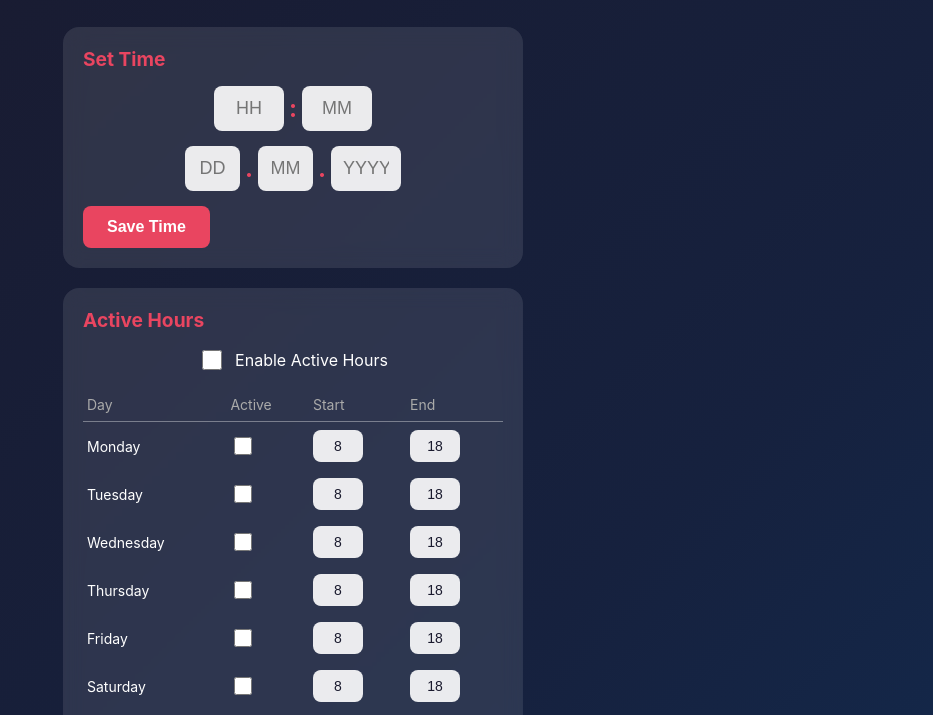
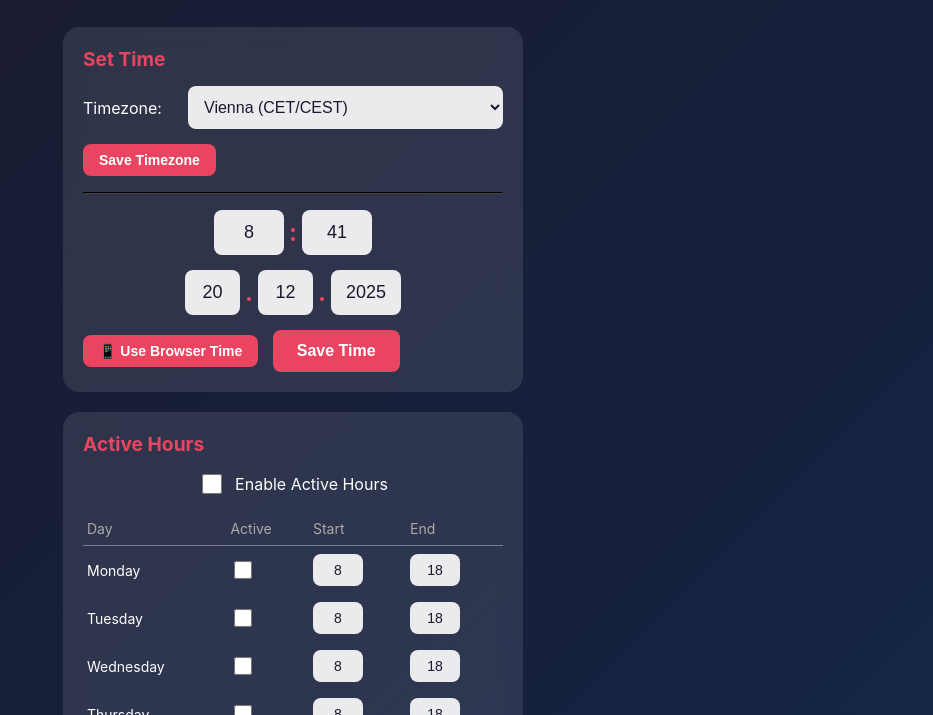
Before and after one commit to dreerr/the-dreaming-clock, a plain HTML site: page data/settings.html in a window 1280 px wide. Shown: the part 78-793 px from the top of the page, without its empty margins (347-1280 px from the left). Drawn offline with Linux system fonts and the light colour scheme; no server answers.

Commit message:
Füge Zeitzoneneinstellungen hinzu: Ermögliche die Auswahl und Speicherung der Zeitzone über die Benutzeroberfläche und API.

```diff
--- a/data/settings.html
+++ b/data/settings.html
@@ -15,6 +15,38 @@
       <section class="card">
         <h2>Set Time</h2>
         <div class="form-row">
+          <label>Timezone:</label>
+          <select id="timezone" class="select">
+            <option value="Europe/London">London (GMT/BST)</option>
+            <option value="Europe/Berlin">Berlin (CET/CEST)</option>
+            <option value="Europe/Paris">Paris (CET/CEST)</option>
+            <option value="Europe/Amsterdam">Amsterdam (CET/CEST)</option>
+            <option value="Europe/Rome">Rome (CET/CEST)</option>
+            <option value="Europe/Madrid">Madrid (CET/CEST)</option>
+            <option value="Europe/Vienna" selected>Vienna (CET/CEST)</option>
+            <option value="Europe/Zurich">Zurich (CET/CEST)</option>
+            <option value="Europe/Stockholm">Stockholm (CET/CEST)</option>
+            <option value="Europe/Athens">Athens (EET/EEST)</option>
+            <option value="Europe/Helsinki">Helsinki (EET/EEST)</option>
+            <option value="Europe/Moscow">Moscow (MSK)</option>
+            <option value="America/New_York">New York (EST/EDT)</option>
+            <option value="America/Chicago">Chicago (CST/CDT)</option>
+            <option value="America/Denver">Denver (MST/MDT)</option>
+            <option value="America/Los_Angeles">Los Angeles (PST/PDT)</option>
+            <option value="America/Sao_Paulo">São Paulo (BRT)</option>
+            <option value="Asia/Tokyo">Tokyo (JST)</option>
+            <option value="Asia/Shanghai">Shanghai (CST)</option>
+            <option value="Asia/Singapore">Singapore (SGT)</option>
+            <option value="Asia/Dubai">Dubai (GST)</option>
+            <option value="Australia/Sydney">Sydney (AEST/AEDT)</option>
+            <option value="Pacific/Auckland">Auckland (NZST/NZDT)</option>
+            <option value="UTC">UTC</option>
+          </select>
+        </div>
+        <button class="btn btn-small" onclick="saveTimezone()">Save Timezone</button>
+        <span id="tz-status" class="status"></span>
+        <hr style="margin: 1rem 0; border-color: #444;" />
+        <div class="form-row">
           <input type="number" id="hours" placeholder="HH" max="23" min="0" class="numbers" />
           <span class="divider">:</span>
           <input type="number" id="minutes" placeholder="MM" max="59" min="0" class="numbers" />
@@ -26,6 +58,7 @@
           <span class="divider">.</span>
           <input type="number" id="year" placeholder="YYYY" min="2020" max="2099" class="numbers" />
         </div>
+        <button class="btn btn-small" onclick="fillBrowserTime()">📱 Use Browser Time</button>
         <button class="btn" onclick="saveTime()">Save Time</button>
         <span id="time-status" class="status"></span>
       </section>
@@ -133,10 +166,12 @@
     <script>
       // Load all settings on page load
       document.addEventListener('DOMContentLoaded', function() {
+        loadTimezone();
         loadTime();
         loadActiveHours();
         loadWakeupInterval();
         loadNetwork();
+        fillBrowserTime(); // Fill with current browser time by default
       });
 
       function showStatus(elementId, success, message) {
@@ -144,6 +179,38 @@
         el.textContent = message;
         el.className = 'status ' + (success ? 'success' : 'error');
         setTimeout(() => { el.textContent = ''; el.className = 'status'; }, 3000);
+      }
+
+      // Fill time inputs with browser's current time
+      function fillBrowserTime() {
+        const now = new Date();
+        document.getElementById('hours').value = now.getHours();
+        document.getElementById('minutes').value = now.getMinutes();
+        document.getElementById('day').value = now.getDate();
+        document.getElementById('month').value = now.getMonth() + 1;
+        document.getElementById('year').value = now.getFullYear();
+      }
+
+      // Timezone functions
+      function loadTimezone() {
+        fetch('/api/timezone')
+          .then(r => r.json())
+          .then(data => {
+            if (data.success && data.timezone) {
+              document.getElementById('timezone').value = data.timezone;
+            }
+          })
+          .catch(e => console.error('Error loading timezone:', e));
+      }
+
+      function saveTimezone() {
+        const params = new URLSearchParams({
+          timezone: document.getElementById('timezone').value
+        });
+        fetch('/api/timezone', { method: 'POST', body: params })
+          .then(r => r.json())
+          .then(data => showStatus('tz-status', data.success, data.message || (data.success ? '✓ Saved' : '✗ Failed')))
+          .catch(e => showStatus('tz-status', false, '✗ Error'));
       }
 
       // Time functions
--- a/data/style.css
+++ b/data/style.css
@@ -110,6 +110,12 @@ input:focus {
   font-size: 18px;
 }
 
+.btn-small {
+  padding: 8px 16px;
+  font-size: 14px;
+  margin-right: 10px;
+}
+
 .select {
   width: 100%;
   padding: 12px;
@@ -119,6 +125,10 @@ input:focus {
   background: rgba(255, 255, 255, 0.9);
   color: #1a1a2e;
   margin-bottom: 15px;
+}
+
+#timezone {
+  margin-bottom: 0;
 }
 
 .select:focus {
```
Also changed, not shown: 2 other files.
